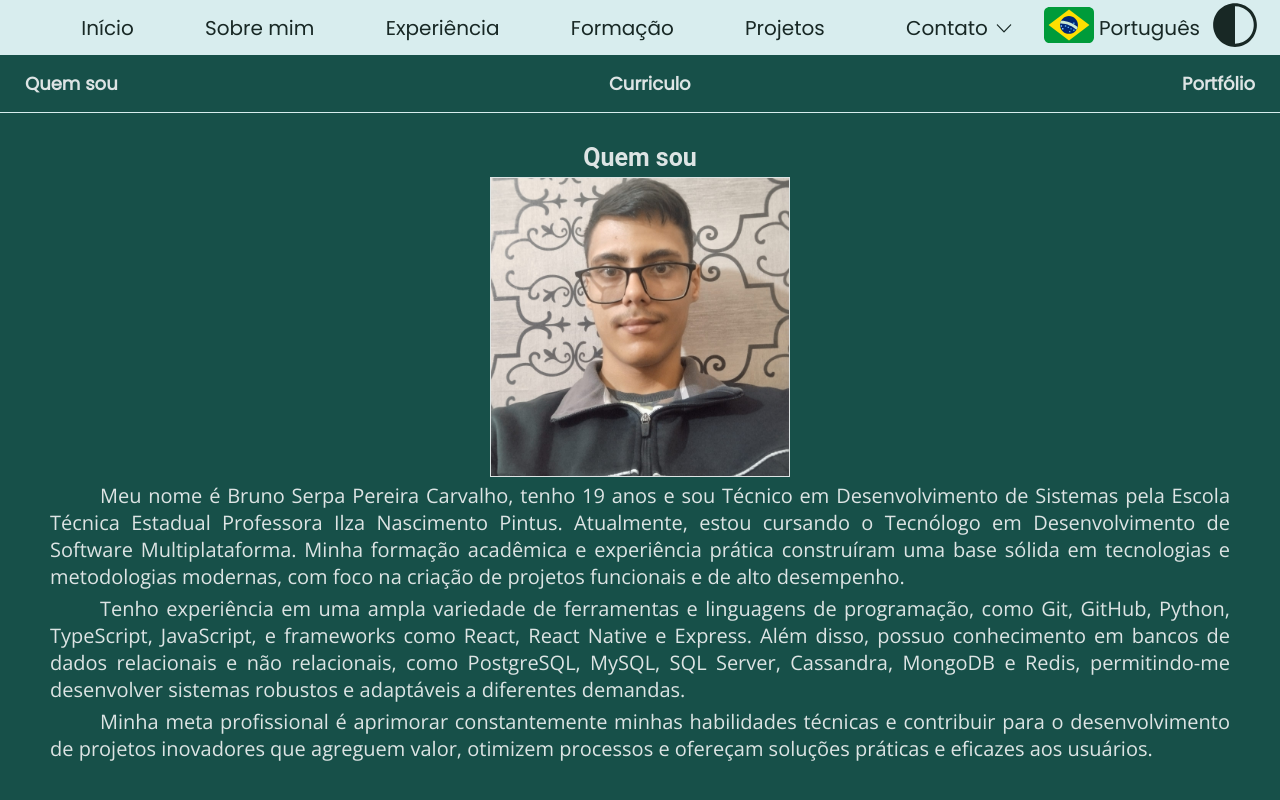
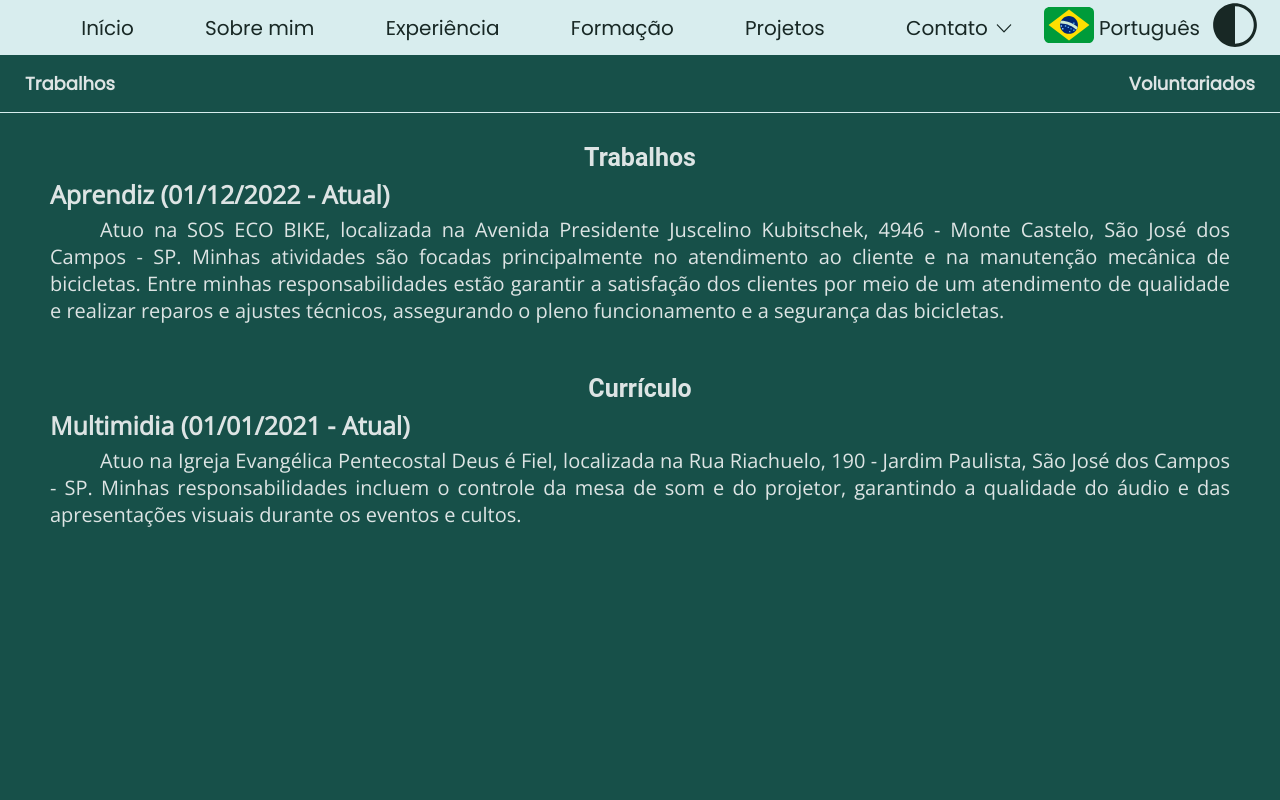
Before and after one commit to BrunoSerpa/portfolio-code, a React (Create React App) app: page /experience in a window 1280 px wide. Shown: the top 800 px of the page. Built offline with nearby package versions, Linux system fonts and the light colour scheme.

Commit message:
Add Experience page with routing and styling components

```diff
--- /dev/null
+++ b/src/pages/Experience/index.tsx
@@ -0,0 +1,56 @@
+import { DivContend, DivHeader, DivPage, LinkHeader, NavHeader, Paragraph, Title } from '../../styles';
+import Props from '../../types';
+import { DivExperience, TitleExperience } from './style';
+
+type Experience = {
+    title: string;
+    paragraph: string;
+    time: string;
+}
+
+export default function Experience(experience: Readonly<Props>) {
+    function ExperienceItem({ title, paragraph, time }: Experience) {
+        return (
+            <DivExperience>
+                <TitleExperience theme={experience.data.theme}>{title} ({time})</TitleExperience>
+                <Paragraph theme={experience.data.theme}>{paragraph}</Paragraph>
+            </DivExperience>
+        );
+    }
+    const works = [
+        {
+            title: 'Aprendiz',
+            time: '01/12/2022 - Atual',
+            paragraph: 'Atuo na SOS ECO BIKE, localizada na Avenida Presidente Juscelino Kubitschek, 4946 - Monte Castelo, São José dos Campos - SP. Minhas atividades são focadas principalmente no atendimento ao cliente e na manutenção mecânica de bicicletas. Entre minhas responsabilidades estão garantir a satisfação dos clientes por meio de um atendimento de qualidade e realizar reparos e ajustes técnicos, assegurando o pleno funcionamento e a segurança das bicicletas.'
+        }
+    ];
+    const volunteering = [
+        {
+            title: 'Multimidia',
+            time: '01/01/2021 - Atual',
+            paragraph: 'Atuo na Igreja Evangélica Pentecostal Deus é Fiel, localizada na Rua Riachuelo, 190 - Jardim Paulista, São José dos Campos - SP. Minhas responsabilidades incluem o controle da mesa de som e do projetor, garantindo a qualidade do áudio e das apresentações visuais durante os eventos e cultos.'
+        }
+    ];
+    return (
+        <DivPage>
+            <DivHeader theme={experience.data.theme}>
+                <NavHeader theme={experience.data.theme}>
+                    <LinkHeader href='#Work' theme={experience.data.theme}>Trabalhos</LinkHeader>
+                    <LinkHeader href='#Volunteering' theme={experience.data.theme}>Voluntariados</LinkHeader>
+                </NavHeader>
+            </DivHeader>
+            <DivContend id="Work">
+                <Title theme={experience.data.theme}>Trabalhos</Title>
+                {works.map((work) => (
+                    <ExperienceItem key={work.title} {...work} />
+                ))}
+            </DivContend>
+            <DivContend id="Experience">
+                <Title theme={experience.data.theme}>Currículo</Title>
+                {volunteering.map((volunteering) => (
+                    <ExperienceItem key={volunteering.title} {...volunteering} />
+                ))}
+            </DivContend>
+        </DivPage>
+    );
+};
--- /dev/null
+++ b/src/pages/Experience/style.ts
@@ -0,0 +1,14 @@
+import styled from "styled-components";
+import { font5 } from "../../styles";
+
+const DivExperience = styled.div`
+    display: flex;
+    flex-direction: column;
+    gap: 5px;
+`;
+const TitleExperience = styled.h1`
+    color: ${(props) => props.theme.textColor1};
+    ${font5};
+`;
+
+export { DivExperience, TitleExperience };
--- a/src/pages/index.ts
+++ b/src/pages/index.ts
@@ -1,4 +1,5 @@
 import About from "./About";
+import Experience from "./Experience";
 import Home from "./Home";
 
-export { About, Home };
+export { About, Experience, Home };
--- a/src/routes/index.tsx
+++ b/src/routes/index.tsx
@@ -1,6 +1,6 @@
 import { Route, Routes } from "react-router-dom";
 import Props from "../types";
-import { About, Home } from "../pages";
+import { About, Experience, Home } from "../pages";
 
 export default function RoutesPage(props: Readonly<Props>) {
     return (
@@ -8,6 +8,7 @@ export default function RoutesPage(props: Readonly<Props>) {
             <Route index path="*" element={<Home {...props} />} />
             <Route path="/home" element={<Home {...props} />} />
             <Route path="/about" element={<About {...props} />} />
+            <Route path="/experience" element={<Experience {...props} />} />
         </Routes>
     );
 };
```
